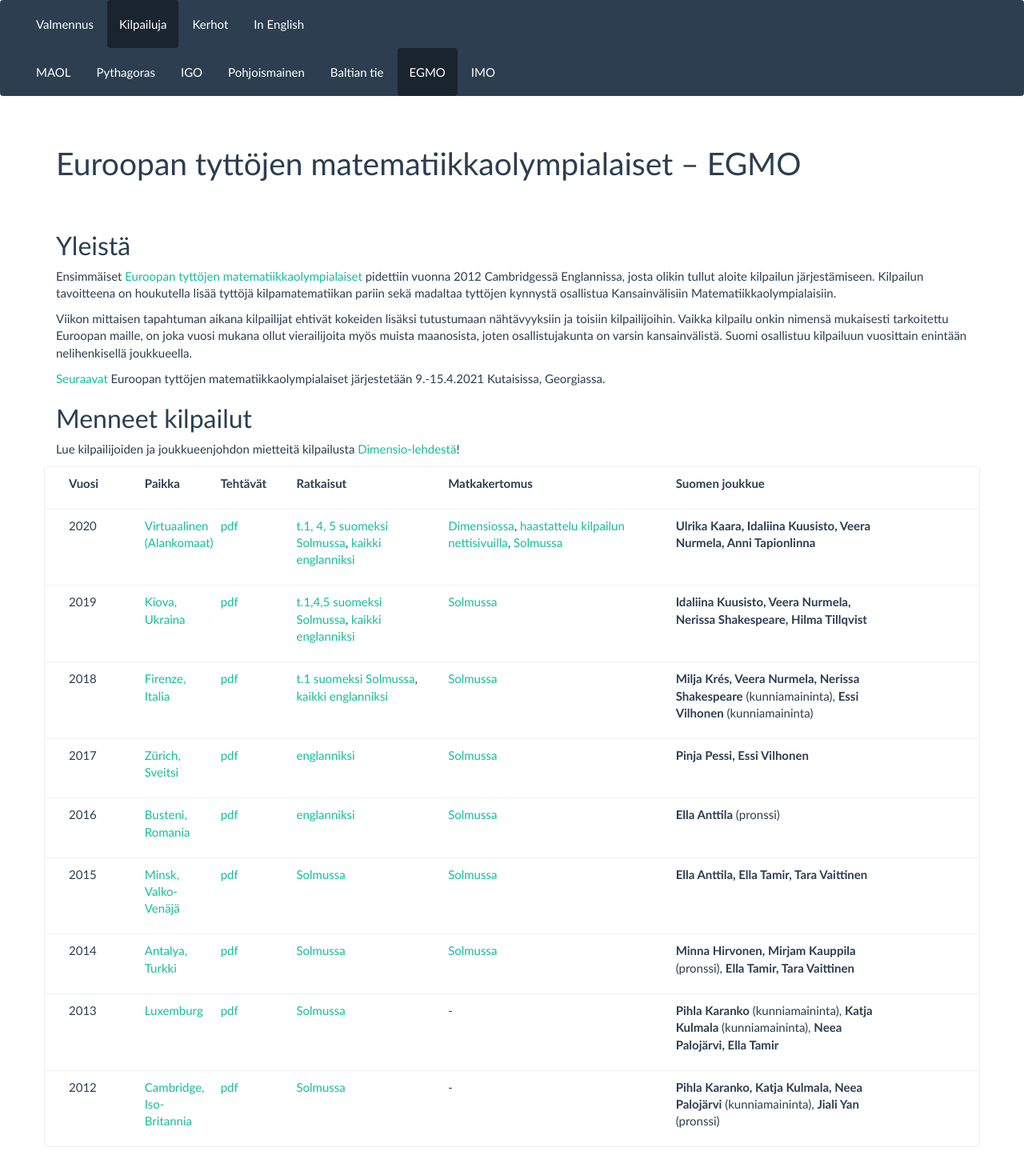
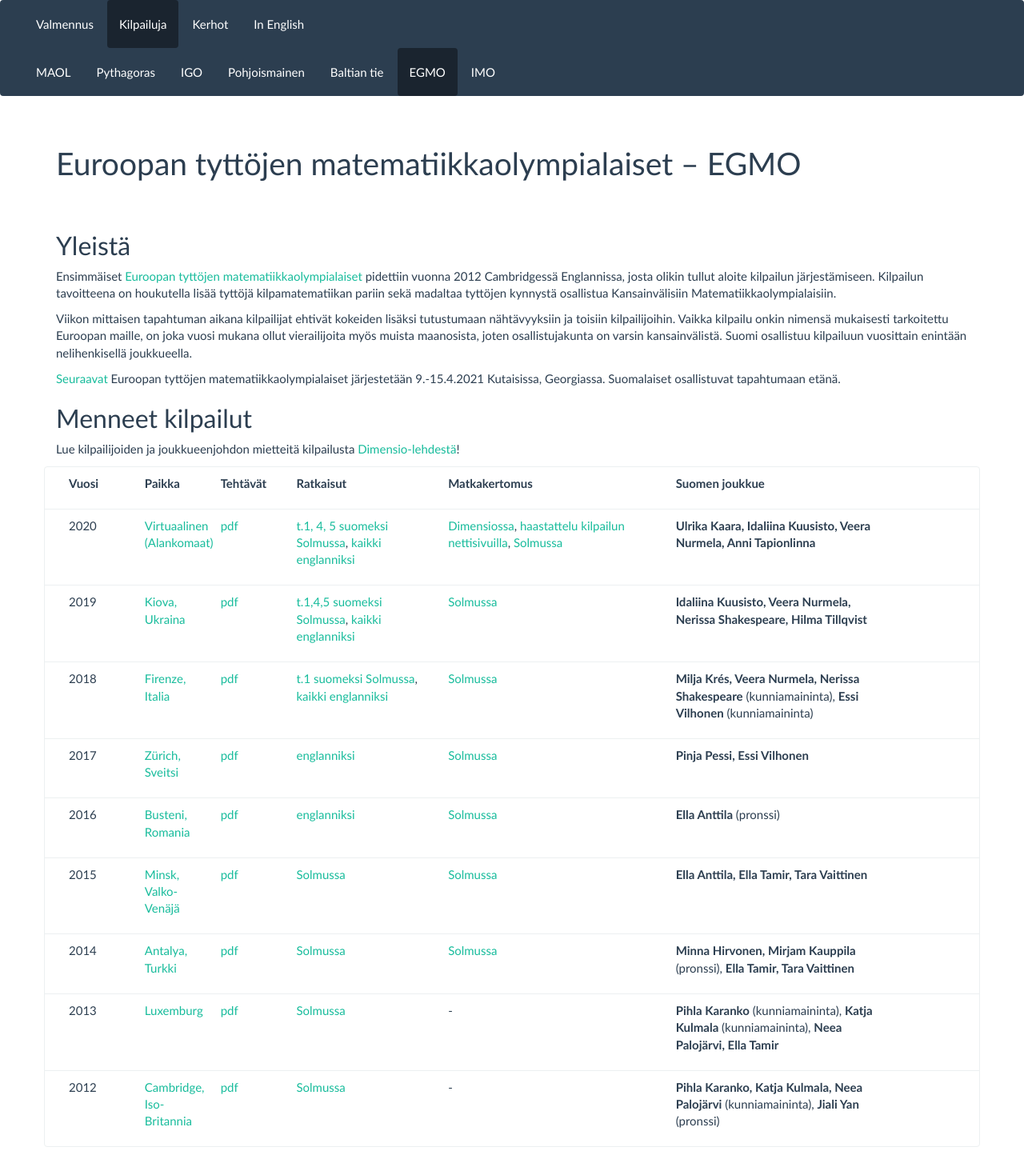
Before and after one commit to matematiikkakilpailut/matematiikkakilpailut.github.io, a Jekyll site: the page built from EGMO/index.md, in a window 1280 px wide. Shown: the whole page at 80% size. Built offline with Jekyll 4.4.1, drawn with Linux system fonts in a browser that asks for light colours.

Commit message:
Update index.md
osallistuminen 2021

```diff
--- a/EGMO/index.md
+++ b/EGMO/index.md
@@ -79,7 +79,7 @@ ja toisiin kilpailijoihin. Vaikka kilpailu onkin nimensä mukaisesti tarkoitettu
 on joka vuosi mukana ollut vierailijoita myös muista maanosista, joten osallistujakunta on varsin kansainvälistä.
 Suomi osallistuu kilpailuun vuosittain enintään nelihenkisellä joukkueella.
 
-[Seuraavat](https://egmo2021.atsu.edu.ge/) Euroopan tyttöjen matematiikkaolympialaiset järjestetään 9.-15.4.2021 Kutaisissa, Georgiassa.
+[Seuraavat](https://egmo2021.atsu.edu.ge/) Euroopan tyttöjen matematiikkaolympialaiset järjestetään 9.-15.4.2021 Kutaisissa, Georgiassa. Suomalaiset osallistuvat tapahtumaan etänä.
 
 ## Menneet kilpailut
 
```
